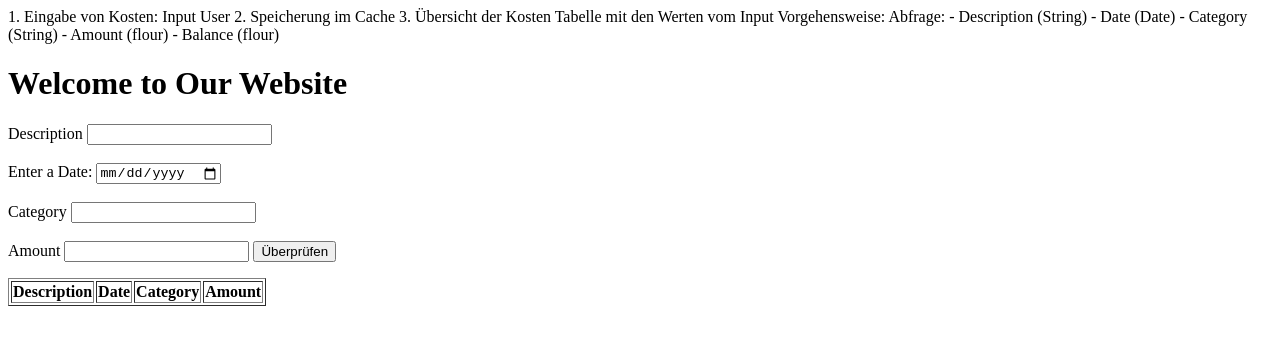
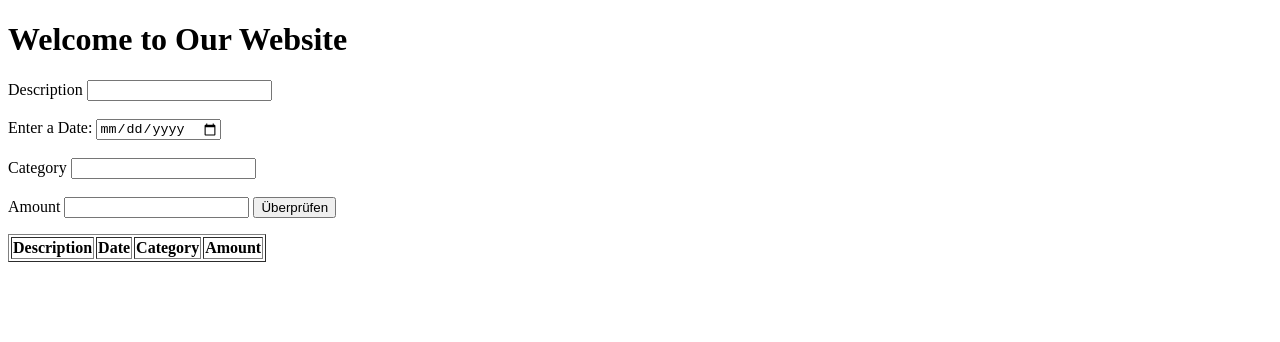
Before and after one commit to zehraa2/Devcoffee-, a plain HTML site: page tabelle.html in a window 1280 px wide. Drawn offline with Linux system fonts and the light colour scheme.

Commit message:
Update tabelle.html

```diff
--- a/tabelle.html
+++ b/tabelle.html
@@ -7,26 +7,6 @@
 </head>
 
 <body>
-    1. Eingabe von Kosten:
-
-	Input User
-
-2. Speicherung im Cache
-
-3. Übersicht der Kosten
-
-	Tabelle mit den Werten vom Input
-
-
-Vorgehensweise:
-
-Abfrage:
-
-- Description (String)
-- Date (Date)
-- Category (String)
-- Amount (flour)
-- Balance (flour)
 
 <!DOCTYPE html>
 <html>
```
